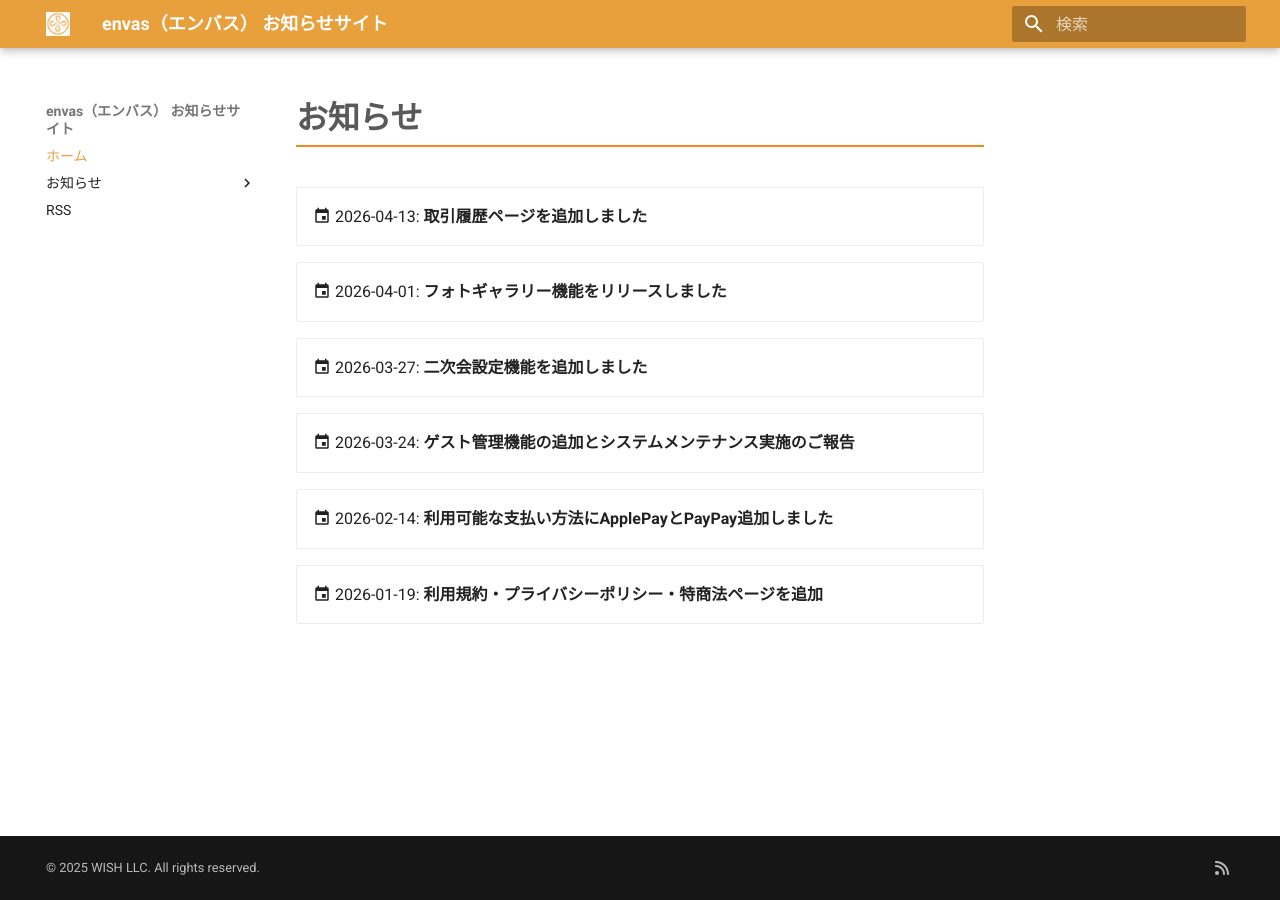
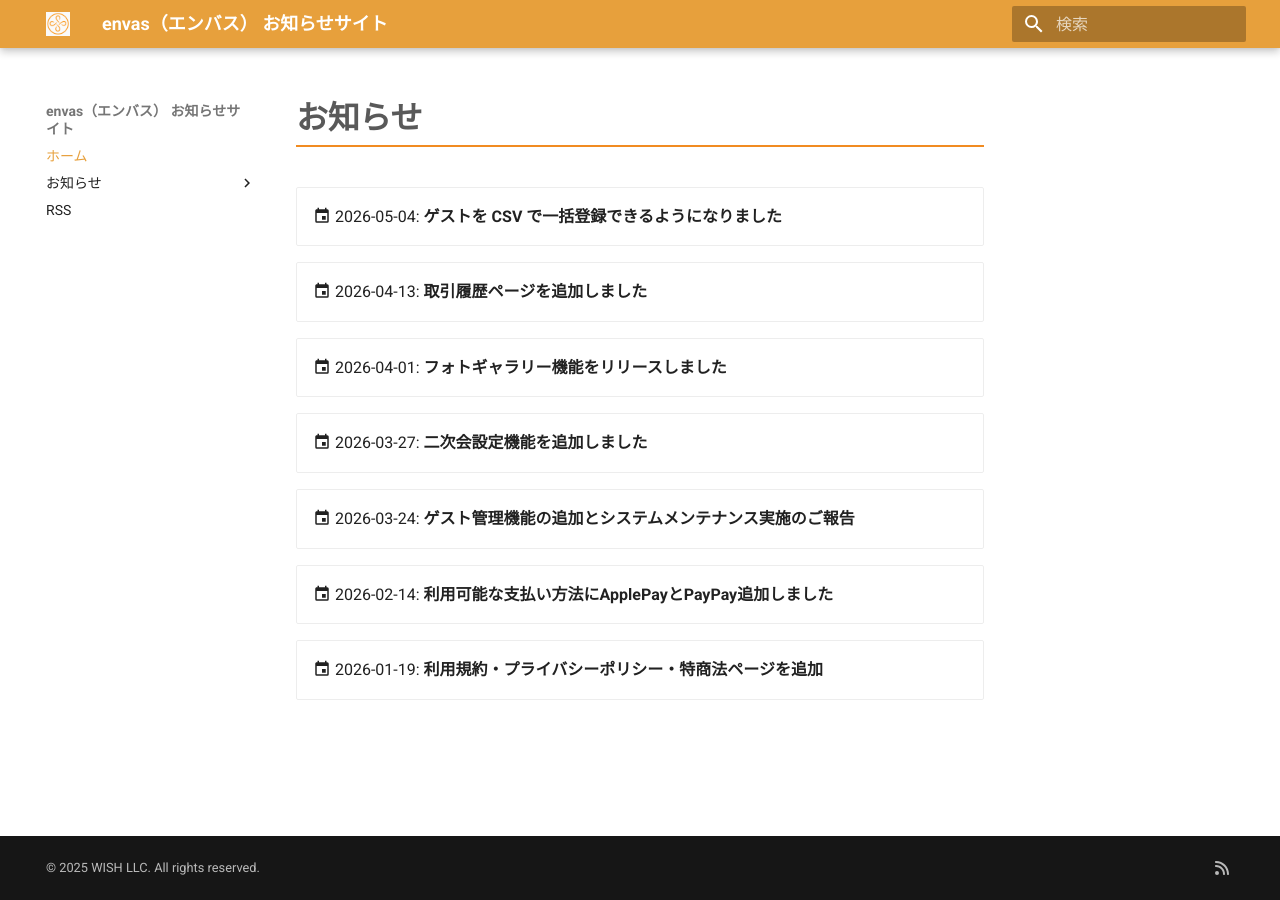
Before and after one commit to wish-corp/envas-info, an MkDocs documentation site: the page built from docs/index.md, in a window 1280 px wide. Built offline with MkDocs 1.6.1 and Material for MkDocs 9.7.7, drawn with Linux system fonts in a browser that asks for light colours.

Commit message:
docs: お知らせ一覧にゲスト CSV インポートのエントリを追加
🤖 Generated with [Claude Code](https://claude.com/claude-code)

Co-Authored-By: Claude <noreply@anthropic.com>

```diff
--- a/docs/index.md
+++ b/docs/index.md
@@ -1,5 +1,8 @@
 # お知らせ
 
+<div class="grid cards" markdown>
+- [:material-calendar: 2026-05-04: **ゲストを CSV で一括登録できるようになりました**](news/2026-05-04-guest-csv-import.md)
+</div>
 <div class="grid cards" markdown>
 - [:material-calendar: 2026-04-13: **取引履歴ページを追加しました**](news/2026-04-13-transaction-history.md)
 </div>
```
